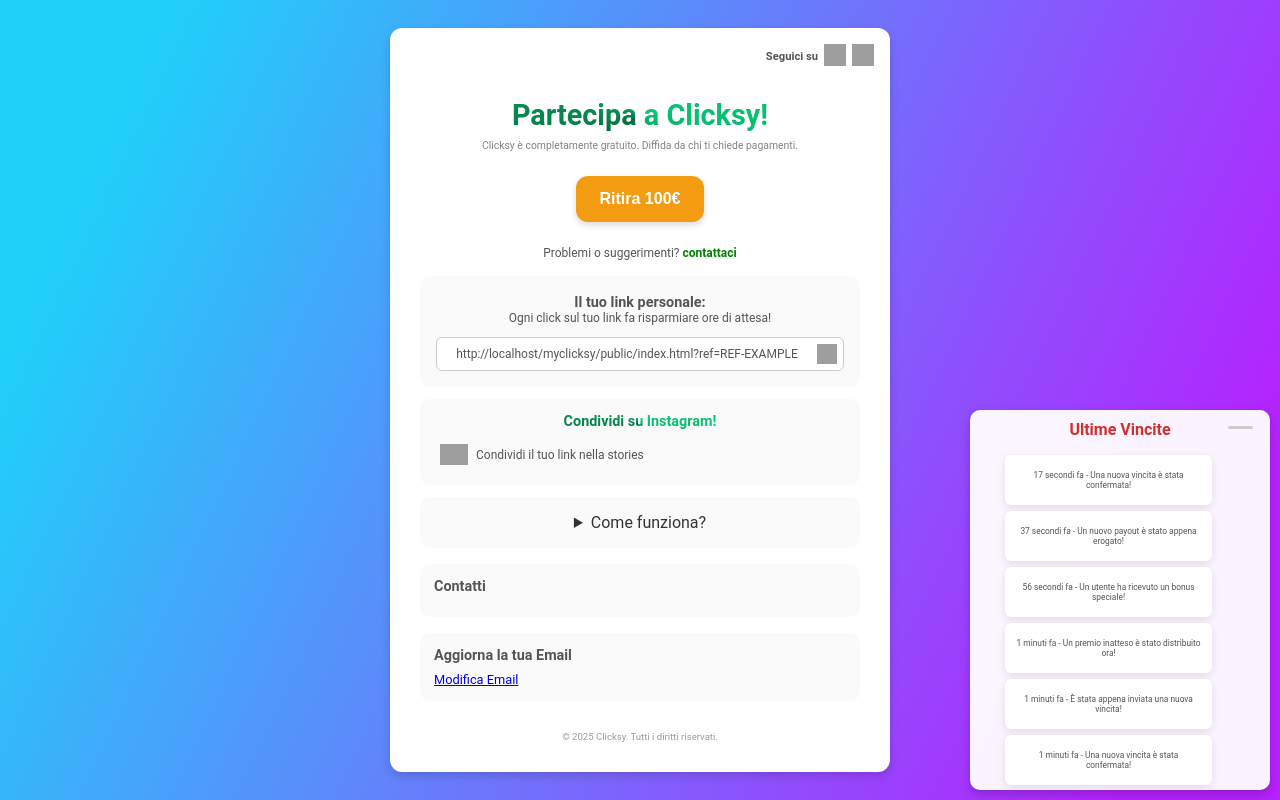
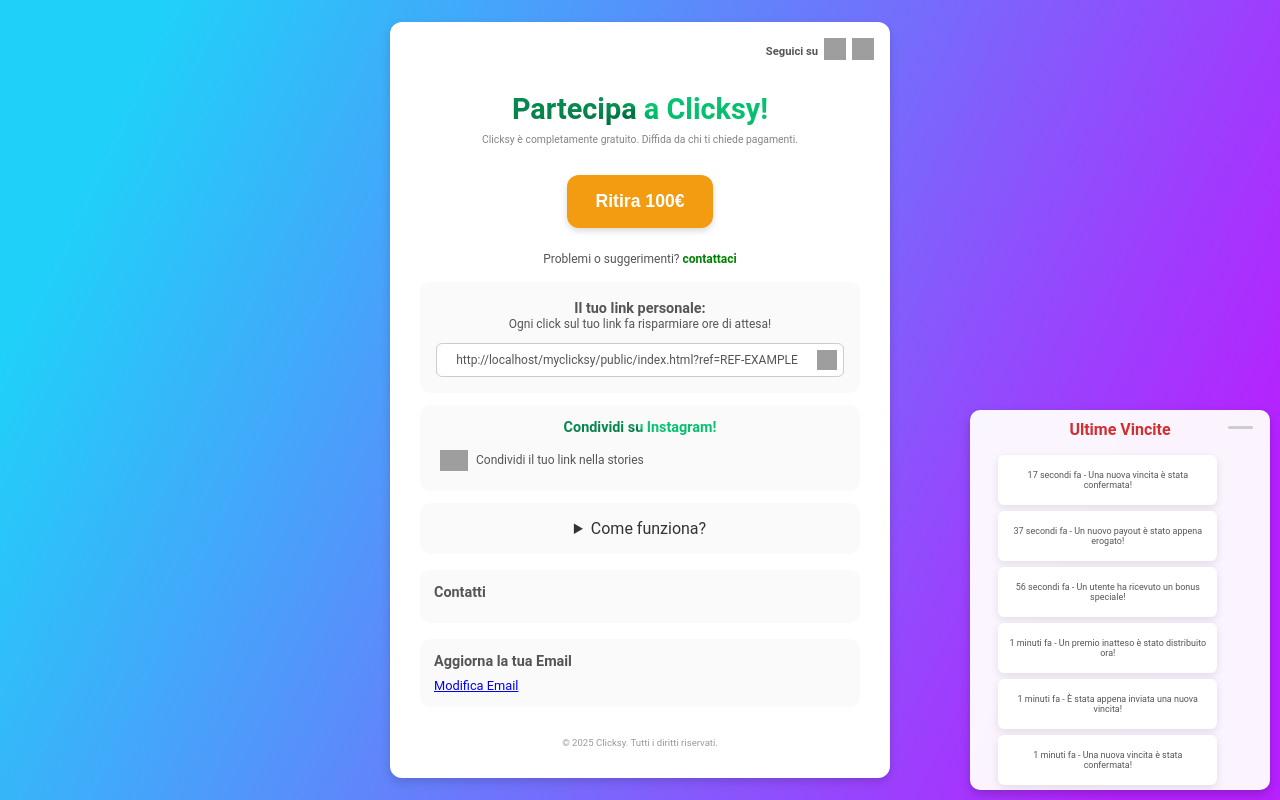
Before and after one commit to gelo6320/clicksy2, a website: page myclicksy/public/index.html in a window 1280 px wide. Drawn offline with Linux system fonts and the light colour scheme; no server answers; grey boxes are pictures that could not be loaded.

Commit message:
Update style.css

```diff
--- a/myclicksy/public/style.css
+++ b/myclicksy/public/style.css
@@ -569,3 +569,46 @@
 .hidden {
   display: none !important;
 }
+/* .btn-ritira grande con più padding e font-size */
+.btn-ritira {
+  display: inline-block;
+  background-color: #f39c12;
+  color: #fff;
+  border: none;
+  padding: 16px 28px; /* più grande */
+  font-size: 1.1em;  /* leggermente più grande di default */
+  font-weight: bold;
+  border-radius: 12px;
+  cursor: pointer;
+  margin-top: 14px; /* più distanziato */
+  margin-bottom: 14px;
+  box-shadow: 0 3px 6px rgba(0, 0, 0, 0.15);
+  position: relative;
+  transition: background-color 0.3s ease, font-size 0.3s ease;
+}
+.btn-ritira:hover {
+  background-color: #e68a00;
+}
+/* Ecc... */
+
+/* Vetrina Ultime Vincite => font-size più grande */
+#vetrinaScorrevole h2 {
+  font-size: 1em; /* da 0.9em a 1em */
+  margin-bottom: 10px;
+  color: #d32f2f;
+  font-weight: 700;
+  position: relative;
+}
+/* .vetrina-item rimane con font-size: 0.8em, ad esempio */
+.vetrina-item span {
+  font-size: 0.8em;
+  color: #555;
+  text-align: center;
+}
+/* ... */
+
+/* "Aggiorna Email": box appare al click, di default display:none */
+#editEmailForm {
+  display: none;
+}
+/* ... (resto invariato) */
```
